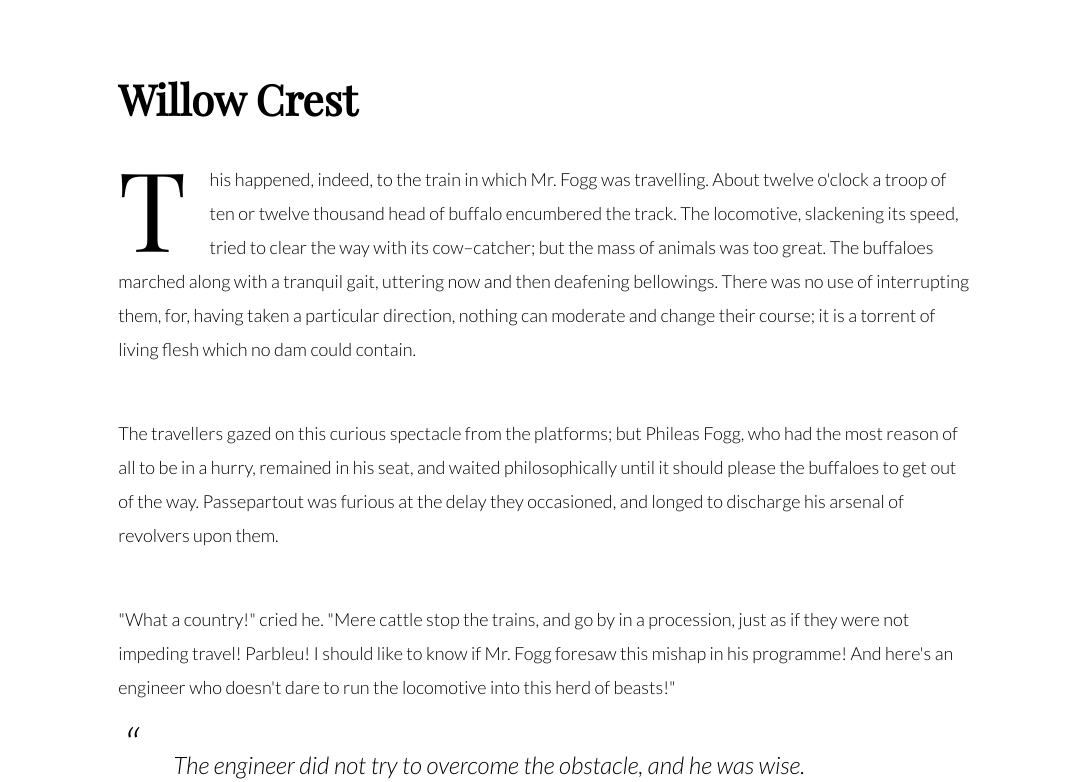
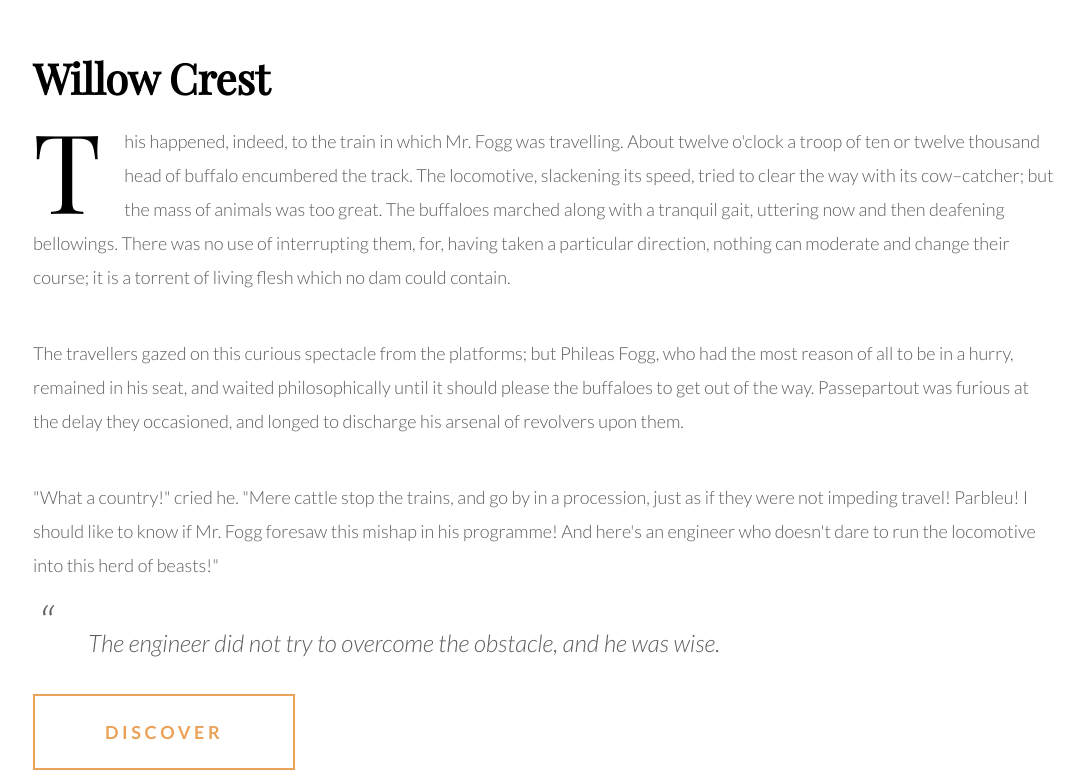
Before and after one commit to BohdanPavlius/25day, a plain HTML site: page index.html in a window 1280 px wide. Shown: the part 201-983 px from the top of the page, without its empty margins (96-1177 px from the left). Drawn offline with nearby package versions, Linux system fonts and the light colour scheme.

Commit message:
correct css

```diff
--- a/css/style.css
+++ b/css/style.css
@@ -1,27 +1,27 @@
 * {
 	box-sizing: border-box;
+
 }
 
-body {
 
-	background-color: white;
-}
 
 .wc-main {
-	max-width: 87%;
+	max-width: 1300px;
 	background-color: #fff;
-	margin: 128px auto 120px;
-	padding: 144px 124px 120px;
+	margin: 130px auto;
+	padding: 121px;
 	-webkit-box-shadow: 2px 2px 100px 50px rgba(0,0,0,0.04);
 	-moz-box-shadow: 2px 2px 100px 50px rgba(0,0,0,0.04);
 	box-shadow: 2px 2px 100px 50px rgba(0,0,0,0.04);
 }
 
-.wc-heading {
+.wc-header {
 	font-family: "Playfair Display", serif;
 	font-size: 42px;
-	/* margin: 0; */
+	letter-spacing: -0.005em;
 	margin-top: 0;
+	margin-bottom: 18px;
+
 }
 
 
@@ -31,14 +31,17 @@ body {
 	float: left;
 	line-height: 90px;
 	margin-right: 23px;
+	color: #000;
 
 }
+
 .wc-paragraph-1 {
-	margin-bottom: 50px;
+	margin-top: 18px;
+	margin-bottom: 42px;
 }
 
 .wc-paragraph-2 {
-	margin-bottom: 50px;
+	margin-bottom: 42px;
 }
 
 .wc-paragraph-1, .wc-paragraph-2, .wc-paragraph-3 {
@@ -49,6 +52,7 @@ body {
 	margin-top: 0;
 	clear: left;
 	text-align: left;
+	color: rgba(23, 23, 23, 0.7)
 	/* width: 95%; */
 }
 /* p {
@@ -69,6 +73,7 @@ body {
 	margin-left: 0;
 	/* letter-spacing: px; */
 	margin-bottom: 37px;
+	color: rgba(23, 23, 23, 0.7)
 
 }
 
@@ -93,10 +98,10 @@ body {
 	color: #eaa258;
 	text-transform: uppercase;
 	background-color: #fff;
-	border: 3px solid #eaa258;
+	border: 2px solid #eaa258;
 	font-size: 18px;
 	padding: 25px 70px;
-	letter-spacing: 0.2em;
+	letter-spacing: .2em;
 	font-weight: 700;
 	outline: none;
 	position: relative;
@@ -105,7 +110,7 @@ body {
 
 .wc-button:hover {
 	cursor: pointer;
-	background-color: rgba(234, 162, 88, 0.3);
+	background-color: rgba(234, 162, 88, 0.1);
 	transition: all 0.3s ease;
 }
 
--- a/index.html
+++ b/index.html
@@ -8,7 +8,7 @@
 </head>
 <body>
 	<section class="wc-main">
-		<h1 class="wc-heading">Willow Crest</h1>
+		<h1 class="wc-header">Willow Crest</h1>
 		<p class="wc-paragraph-1">This happened, indeed, to the train in which Mr. Fogg was travelling. About twelve o'clock a troop of ten or twelve thousand head of buffalo encumbered the track. The locomotive, slackening its speed, tried to clear the way with its cow–catcher; but the mass of animals was too great. The buffaloes marched along with a tranquil gait, uttering now and then deafening
  		bellowings. There was no use of interrupting them, for, having taken a particular direction, nothing can moderate and change their course; it is a torrent of living flesh which no dam could contain.</p>
  		<p class="wc-paragraph-2">The travellers gazed on this curious spectacle from the platforms; but Phileas Fogg, who had the most reason of all to be in a hurry, remained in his seat,  and waited philosophically until it should please the buffaloes to get out of the way.
@@ -19,7 +19,10 @@
 			The engineer did not try to overcome the obstacle, and he was wise.
 		</blockquote>
 
-		<button class="wc-button">discover</button>
+		<form><button class="wc-button">discover</button>
+		</form>
+
+
 	</section>
 </body>
 </html>
```
Also changed, not shown: 1 other file.
